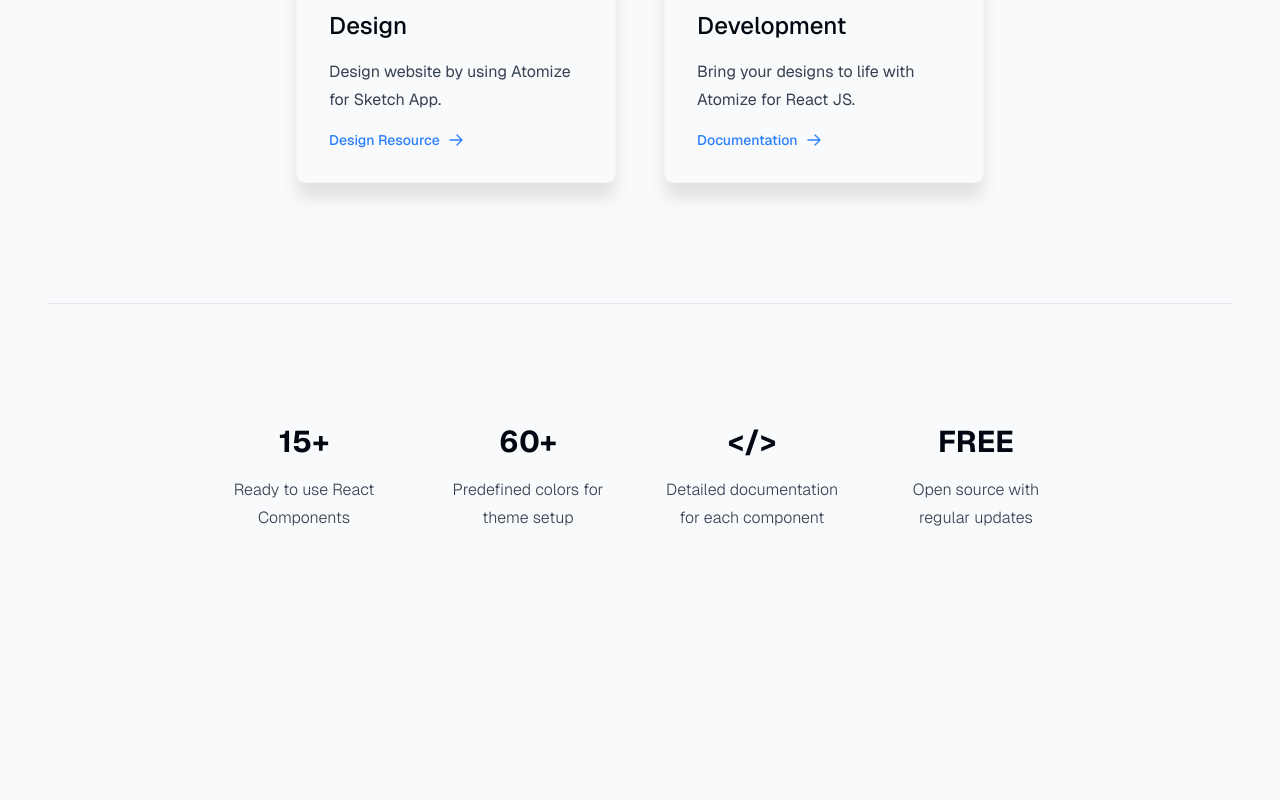
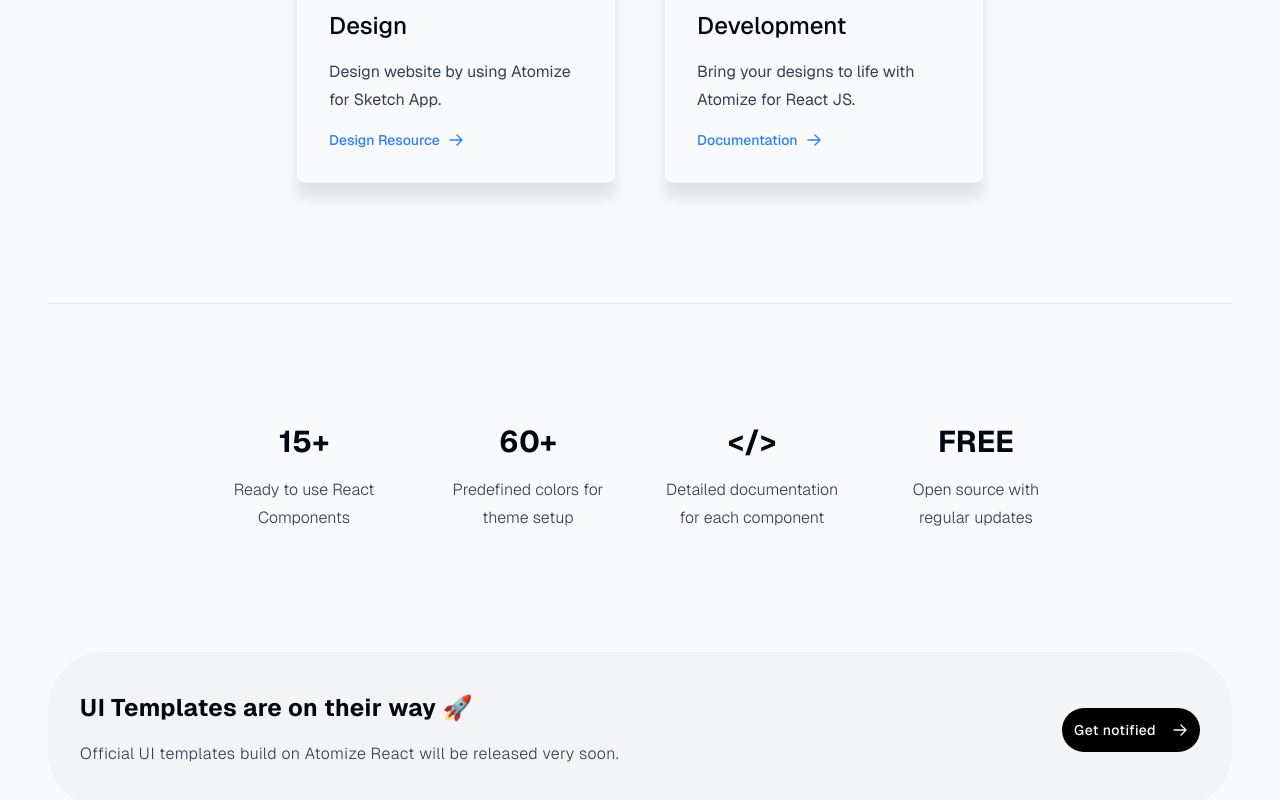
Before and after one commit to homow/atomize-design, a React (Vite) app: page / in a window 1280 px wide. Shown: the part 3813-4613 px from the top of the page. Before the commit the page ends 4585 px from the top, so only its background shows below. Built offline with nearby package versions, Linux system fonts and the light colour scheme.

Commit message:
complete MoreTemplate Section

```diff
--- a/src/layout/main/Main.jsx
+++ b/src/layout/main/Main.jsx
@@ -5,6 +5,7 @@
 import CodeSection from "@/layout/main/code-section/CodeSection.jsx";
 import ModernTools from "@/layout/main/modern-tools/ModernTools.jsx";
 import OverView from "@/layout/main/overview/OverView.jsx";
+import MoreTemplate from "@/layout/main/more-template/MoreTemplate.jsx";
 
 class Main extends Component {
     render () {
@@ -27,6 +28,9 @@
 
                 {/* <=== overview section ===> */}
                 <OverView/>
+
+                {/* <=== more template section ===> */}
+                <MoreTemplate/>
             </main>
         )
     }
--- a/src/layout/main/more-template/MoreTemplate.jsx
+++ b/src/layout/main/more-template/MoreTemplate.jsx
@@ -3,9 +3,27 @@
 class MoreTemplate extends Component {
     render() {
         return (
-            <div>
+            <section className={"border-none py-10 bg-bg-gray-hover-lt md:container md:rounded-[3.5rem]"}>
+                <div className={"container tracking-wide md:flex items-center justify-between"}>
 
-            </div>
+                    <div>
+                        <p className={"text-2xl font-bold"}>
+                            UI Templates are on their way 🚀
+                        </p>
+
+                        <p className={"mt-4 mb-12 md:mb-0 text-primary-gray font-light"}>
+                            Official UI templates build on Atomize React will be released very soon.
+                        </p>
+                    </div>
+
+                    <a target={"_blank"} href={"https://youtube.com/@homow_dev"} type="button" className="max-w-max bg-primary-base text-primary-bg flex flex-row gap-4 rounded-full p-3 text-sm font-medium items-center hover:shadow-primary transition-all cursor-pointer duration-300">
+                        Get notified
+                        <svg className={"size-4 stroke-primary-bg"}>
+                            <use href="#right-arrow-icon"></use>
+                        </svg>
+                    </a>
+                </div>
+            </section>
         );
     }
 }
--- a/src/layout/main/overview/OverView.jsx
+++ b/src/layout/main/overview/OverView.jsx
@@ -4,7 +4,7 @@
 class OverView extends Component {
     render() {
         return (
-            <section className={"py-30 container"}>
+            <section className={"py-30 container border-none"}>
                 <div className={"grid grid-cols-1 gap-y-10 gap-x-8 xs:gap-x-12 justify-items-center justify-self-center xx:grid-cols-2 md:grid-cols-4"}>
                     <OverViewBox title={"15+"} text={"Ready to use React Components"}/>
                     <OverViewBox title={"60+"} text={"Predefined colors for theme setup"}/>
```
